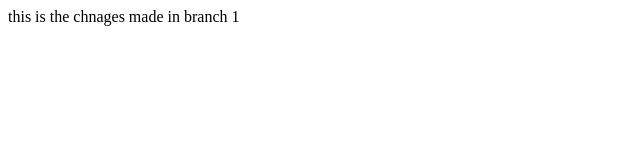
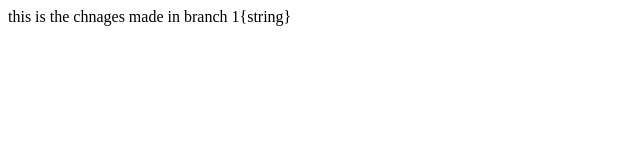
Before and after one commit to rahuldewangan05/localrepo, a plain HTML site: page new.html in a window 1280 px wide. Shown: the full height of the page, 0-640 px from the left. Drawn offline with Linux system fonts and the light colour scheme.

Commit message:
changes made in main

```diff
--- a/new.html
+++ b/new.html
@@ -6,6 +6,6 @@
     <title>Document</title>
 </head>
 <body>
-    <a>this is the chnages made in branch 1</a>
+    <a>this is the chnages made in branch 1{string}</a>
 </body>
 </html>
```
